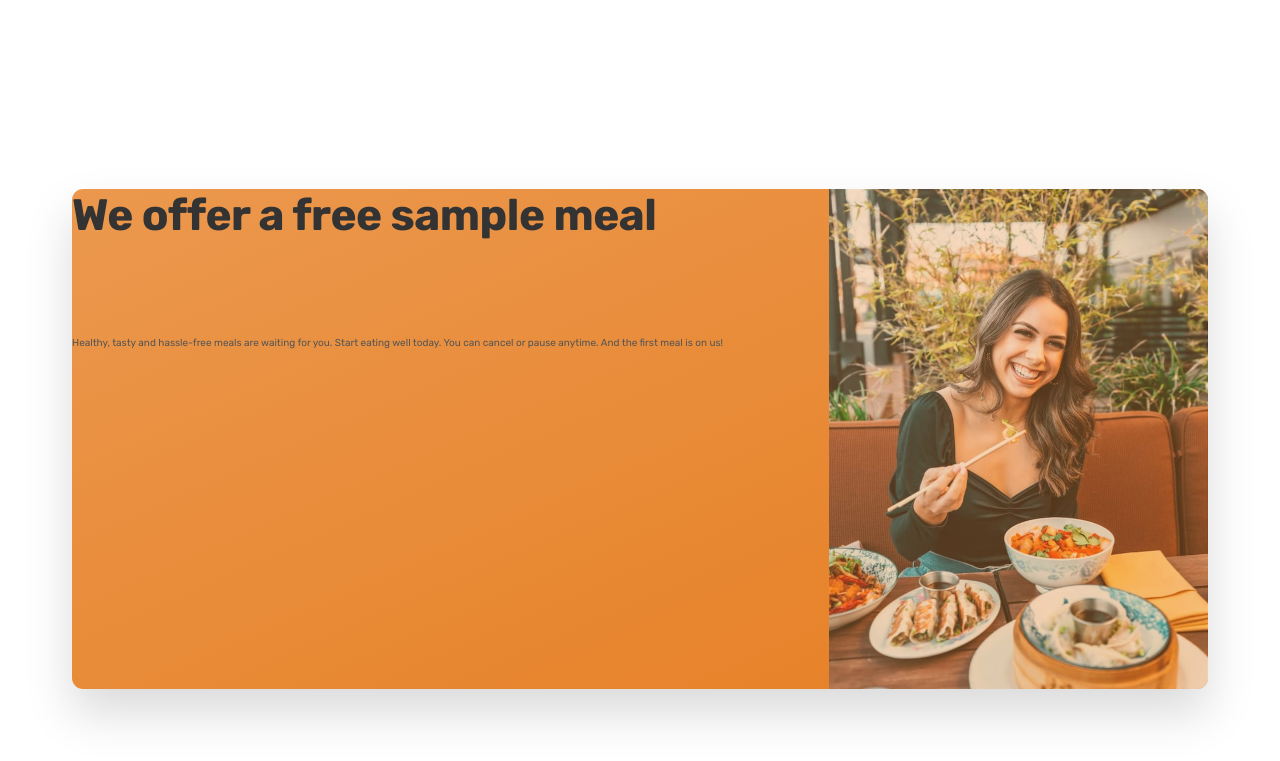
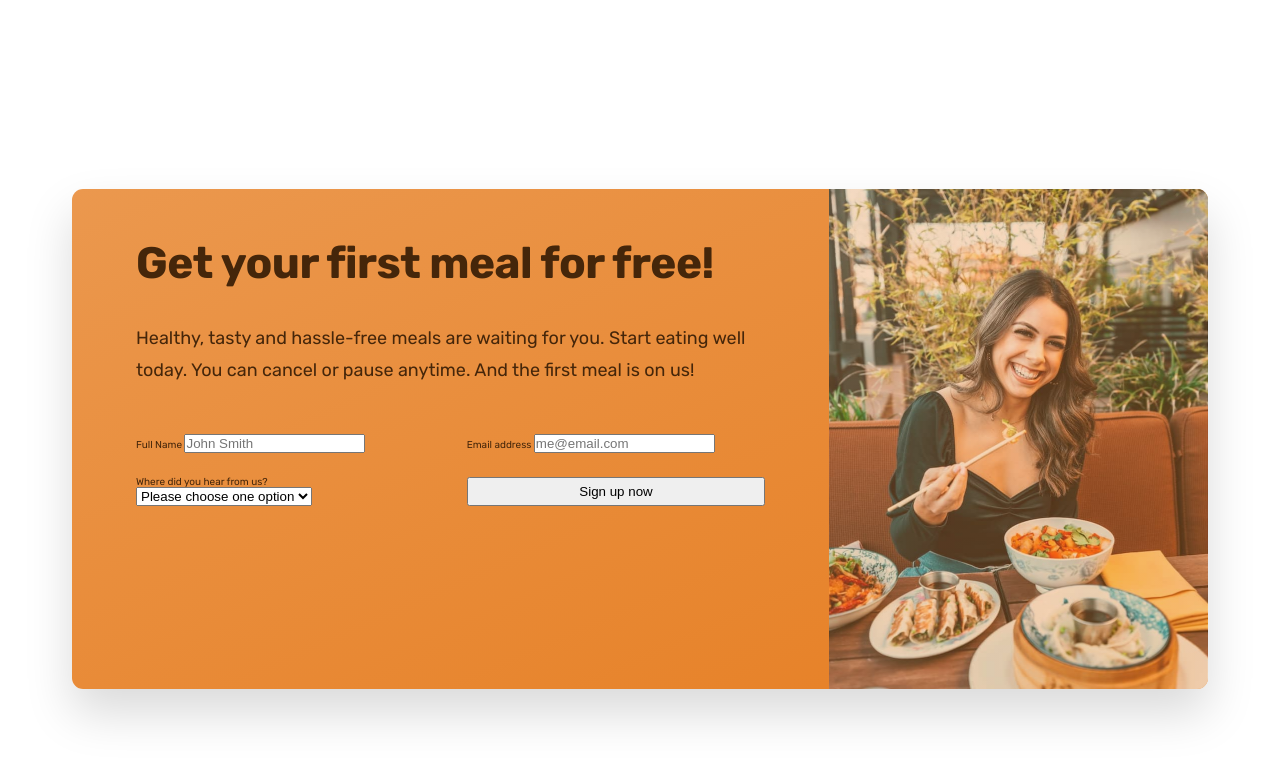
Before and after one commit to andrejglu/Learnings, a plain HTML site: page HTML-CSS Course/07-Omnifood/index.html in a window 1280 px wide. Shown: the part 5863-6624 px from the top of the page. Drawn offline with nearby package versions, Linux system fonts and the light colour scheme.

Commit message:
Finished Video 124

```diff
--- a/HTML-CSS Course/07-Omnifood/css/style.css
+++ b/HTML-CSS Course/07-Omnifood/css/style.css
@@ -481,6 +481,22 @@
   height: 50rem;
 }
 
+.cta-text-box {
+  padding: 4.8rem 6.4rem 6.4rem 6.4rem;
+  color: #45260a;
+}
+
+.cta .heading-secondary {
+  color: #45260a;
+  margin-bottom: 3.2rem;
+}
+
+.cta-text {
+  font-size: 1.8rem;
+  line-height: 1.8;
+  margin-bottom: 4.8rem;
+}
+
 .cta-img-box {
   background-image: linear-gradient(
       to right bottom,
@@ -491,3 +507,10 @@
   background-size: cover;
   background-position: center;
 }
+
+.cta-form {
+  display: grid;
+  grid-template-columns: 1fr 1fr;
+  column-gap: 3.2rem;
+  row-gap: 2.4rem;
+}
--- a/HTML-CSS Course/07-Omnifood/index.html
+++ b/HTML-CSS Course/07-Omnifood/index.html
@@ -531,12 +531,47 @@
         <div class="container">
           <div class="cta">
             <div class="cta-text-box">
-              <h2 class="heading-secondary">We offer a free sample meal</h2>
-              <p class="cta-text-box">
+              <h2 class="heading-secondary">Get your first meal for free!</h2>
+              <p class="cta-text">
                 Healthy, tasty and hassle-free meals are waiting for you. Start
                 eating well today. You can cancel or pause anytime. And the
                 first meal is on us!
               </p>
+
+              <form class="cta-form" action="#">
+                <div>
+                  <label for="full-name">Full Name</label>
+                  <input
+                    id="full-name"
+                    type="text"
+                    placeholder="John Smith"
+                    required
+                  />
+                </div>
+
+                <div>
+                  <label for="email">Email address</label>
+                  <input
+                    id="email"
+                    type="email"
+                    placeholder="me@email.com"
+                    required
+                  />
+                </div>
+
+                <div>
+                  <label for="select-where">Where did you hear from us?</label>
+                  <select id="select-where" required>
+                    <option value="">Please choose one option</option>
+                    <option value="friends">Friends and family</option>
+                    <option value="youtube">Youtube video</option>
+                    <option value="podcast">Podcast</option>
+                    <option value="ad">Facebook ad</option>
+                    <option value="others">Others</option>
+                  </select>
+                </div>
+                <button class="btn">Sign up now</button>
+              </form>
             </div>
             <div
               class="cta-img-box"
```
